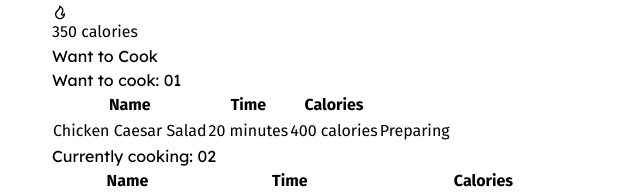
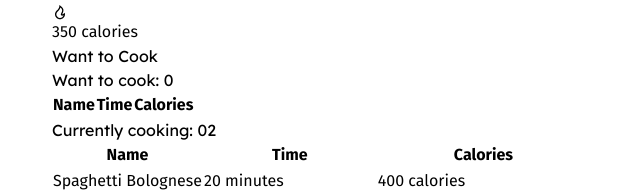
Before and after one commit to abunaim5/calorie-counter, a React (Vite) app: page / in a window 1280 px wide. Shown: the part 3660-3854 px from the top of the page, without its empty margins (88-728 px from the left). Built offline with nearby package versions, Linux system fonts and the light colour scheme.

Commit message:
handle want to cook with added cook table data

```diff
--- a/package.json
+++ b/package.json
@@ -13,7 +13,8 @@
     "prop-types": "^15.8.1",
     "react": "^18.2.0",
     "react-dom": "^18.2.0",
-    "react-icons": "^5.0.1"
+    "react-icons": "^5.0.1",
+    "react-toastify": "^10.0.5"
   },
   "devDependencies": {
     "@types/react": "^18.2.64",
--- a/src/App.jsx
+++ b/src/App.jsx
@@ -2,9 +2,12 @@ import { useEffect, useState } from 'react'
 import './App.css'
 import Header from './components/Header/Header'
 import Main from './components/Main/Main'
+import { ToastContainer, toast } from 'react-toastify';
+import 'react-toastify/dist/ReactToastify.css';
 
 function App() {
   const [recipes, setRecipes] = useState([]);
+  const [recipe, setRecipe] = useState([]);
 
   useEffect(() => {
     fetch('recipe.json')
@@ -12,10 +15,26 @@ function App() {
       .then(data => setRecipes(data))
   }, [])
 
+  const handleWantCook = (newRecipe) => {
+    const isExist = recipe.find(r => r.id === newRecipe.id);
+    if(!isExist){
+      setRecipe([...recipe, newRecipe])
+      toast.success("Recipe successfully added")
+    }
+    else{
+      toast.warn("Recipe already selected")
+    }
+  }
+
   return (
     <>
       <Header></Header>
-      <Main recipes={recipes}></Main>
+      <Main
+        recipes={recipes}
+        handleWantCook={handleWantCook}
+        recipe={recipe}
+      ></Main>
+      <ToastContainer />
     </>
   )
 }
--- a/src/components/CookTable/CookTable.jsx
+++ b/src/components/CookTable/CookTable.jsx
@@ -1,24 +1,27 @@
-const CookTable = () => {
+import PropTypes from 'prop-types';
+
+const CookTable = ({recipe}) => {
     return (
         <div className="border-2 border-gray-200 p-6 rounded-2xl">
             <div>
-                <h3 className="text-2xl font-semibold text-[#282828] border-b-2 text-center pb-4">Want to cook: 01</h3>
+                <h3 className="text-2xl font-semibold text-[#282828] border-b-2 text-center pb-4">Want to cook: {recipe.length}</h3>
                 <table className="text-left border-separate border-spacing-6 bor table-auto font-fira text-[#878787]">
                     <thead>
-                        <tr className="">
+                        <tr>
                             <th>Name</th>
                             <th>Time</th>
                             <th>Calories</th>
                         </tr>
                     </thead>
                     <tbody>
-                        <tr className="">
-                            <td>Chicken Caesar Salad</td>
-                            <td>20 minutes</td>
-                            <td>400 calories</td>
-                            <td className='font-medium py-2 px-4 rounded-full text-[#150B2B] bg-[#0BE58A] border-2 border-[#0BE58A] align-text-bottom cursor-pointer flex'>Preparing</td>
-                        </tr>
-
+                        {
+                            recipe.map(singleRecipe => <tr key={singleRecipe.id}>
+                                <td>{singleRecipe.name}</td>
+                                <td>{singleRecipe.preparing_time} minutes</td>
+                                <td>{singleRecipe.calories} calories</td>
+                                <td className='font-medium py-2 px-4 rounded-full text-[#150B2B] bg-[#0BE58A] border-2 border-[#0BE58A] align-text-bottom cursor-pointer flex'>Preparing</td>
+                            </tr>)
+                        }
                     </tbody>
                 </table>
             </div>
@@ -52,4 +55,8 @@ const CookTable = () => {
     );
 };
 
+CookTable.propTypes = {
+    recipe: PropTypes.array.isRequired
+}
+
 export default CookTable;
--- a/src/components/Main/Main.jsx
+++ b/src/components/Main/Main.jsx
@@ -1,16 +1,22 @@
 import PropTypes from 'prop-types';
 import Recipes from "../Recipes/Recipes";
 
-const Main = ({recipes}) => {
+const Main = ({recipes, handleWantCook, recipe}) => {
     return (
         <div className='mt-24'>
-            <Recipes recipes={recipes}></Recipes>
+            <Recipes
+                recipes={recipes}
+                handleWantCook={handleWantCook}
+                recipe={recipe}
+            ></Recipes>
         </div>
     );
 };
 
 Main.propTypes = {
-    recipes: PropTypes.array.isRequired
+    recipes: PropTypes.array.isRequired,
+    handleWantCook: PropTypes.func.isRequired,
+    recipe: PropTypes.array.isRequired
 }
 
 export default Main;
--- a/src/components/Recipe/Recipe.jsx
+++ b/src/components/Recipe/Recipe.jsx
@@ -2,13 +2,12 @@ import PropTypes from 'prop-types';
 import { IoTimeOutline } from "react-icons/io5";
 import { RiFireLine } from "react-icons/ri";
 
-const Recipe = ({ recipe }) => {
-    console.log(recipe);
+const Recipe = ({ recipe, handleWantCook }) => {
     const { name, image, description, ingredients, preparing_time, calories } = recipe;
     return (
         <div className="border-2 border-gray-200 p-6 rounded-2xl col-span-3">
             <div>
-                <img className='rounded-2xl' src={image} alt="" />
+                <img className='rounded-2xl' src={image} alt={`image of ${name}`} />
             </div>
             <div className="divide-y-2">
                 <div className="mt-6 space-y-4 pb-4">
@@ -28,7 +27,7 @@ const Recipe = ({ recipe }) => {
                         <p className="flex items-center gap-2"><span className="text-2xl"><IoTimeOutline /></span> <span>{preparing_time} minutes</span></p>
                         <p className="flex items-center gap-2"><span className="text-2xl"><RiFireLine /></span> <span>{calories} calories</span></p>
                     </div>
-                    <button className='text-lg font-medium py-3 px-6 rounded-full text-[#150B2B] bg-[#0BE58A] border-2 border-[#0BE58A]'>Want to Cook</button>
+                    <button onClick={() => handleWantCook(recipe)} className='text-lg font-medium py-3 px-6 rounded-full text-[#150B2B] bg-[#0BE58A] border-2 border-[#0BE58A]'>Want to Cook</button>
                 </div>
             </div>
         </div>
@@ -36,7 +35,8 @@ const Recipe = ({ recipe }) => {
 };
 
 Recipe.propTypes = {
-    recipe: PropTypes.object.isRequired
+    recipe: PropTypes.object.isRequired,
+    handleWantCook: PropTypes.func.isRequired
 }
 
 export default Recipe;
--- a/src/components/Recipes/Recipes.jsx
+++ b/src/components/Recipes/Recipes.jsx
@@ -2,7 +2,7 @@ import PropTypes from 'prop-types';
 import CookTable from "../CookTable/CookTable";
 import Recipe from "../Recipe/Recipe";
 
-const Recipes = ({recipes}) => {
+const Recipes = ({recipes, handleWantCook, recipe}) => {
     return (
         <div>
             <div className='text-center mb-12'>
@@ -15,11 +15,12 @@ const Recipes = ({recipes}) => {
                         recipes.map(recipe => <Recipe
                                 key={recipe.id}
                                 recipe={recipe}
+                                handleWantCook={handleWantCook}
                             ></Recipe>)
                     }
                 </div>
                 <div className="col-span-5">
-                    <CookTable></CookTable>
+                    <CookTable recipe={recipe}></CookTable>
                 </div>
             </div>
         </div>
@@ -27,7 +28,9 @@ const Recipes = ({recipes}) => {
 };
 
 Recipes.propTypes = {
-    recipes: PropTypes.array.isRequired
+    recipes: PropTypes.array.isRequired,
+    handleWantCook: PropTypes.func.isRequired,
+    recipe: PropTypes.array.isRequired
 }
 
 export default Recipes;
```
Also changed, not shown: 1 other file (tests, documents, lock files or other folders).
